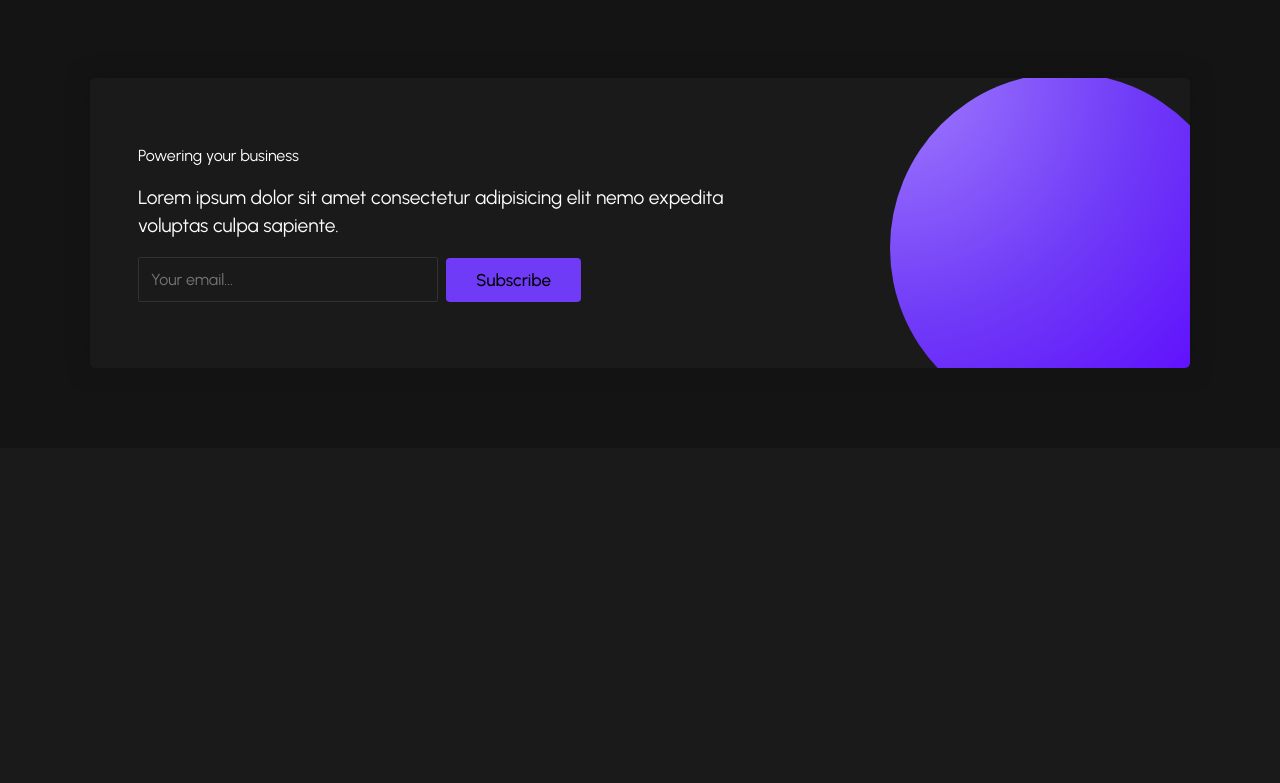
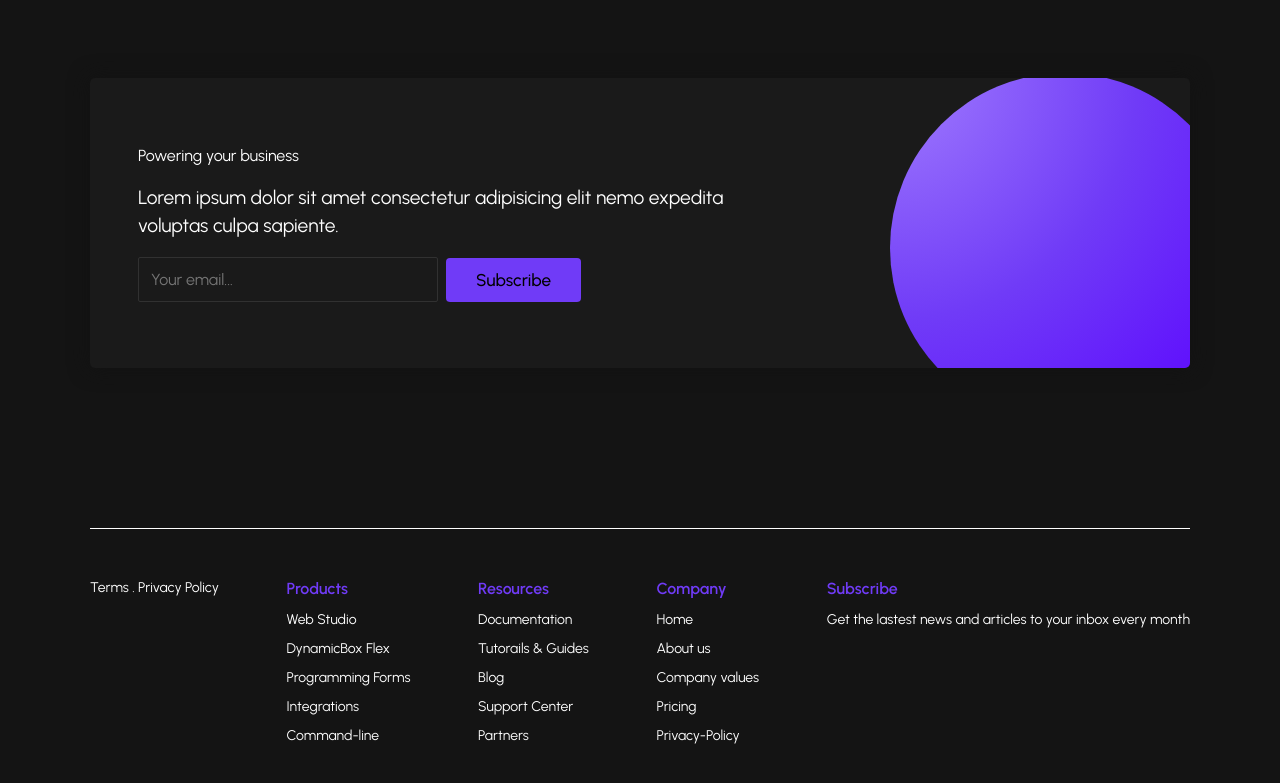
Before and after one commit to HammadAli132/Reactify-Mart, a React (Vite) app: page / in a window 1280 px wide. Shown: the part 2966-3749 px from the top of the page. Before the commit the page ends 3414 px from the top, so only its background shows below. Built offline with nearby package versions, Linux system fonts and the light colour scheme.

Commit message:
Partial footer completed

```diff
--- a/src/App.jsx
+++ b/src/App.jsx
@@ -1,11 +1,13 @@
 import { Outlet } from "react-router-dom"
 import Header from "./components/Header"
+import Footer from "./components/Footer"
 
 function App () {
   return (
     <>
       <Header />
       <main>{<Outlet />}</main>
+      <Footer />
     </>
   )
 }
--- /dev/null
+++ b/src/components/Footer.jsx
@@ -0,0 +1,42 @@
+export default function Footer() {
+    return (
+        <footer className="container">
+            <div className="max-width">
+                <div className="footer-border"></div>
+                <div className="footer-lists">
+                    <p>Terms . Privacy Policy</p>
+                    <ul className="footer-list" id="footer-basis-list">
+                        <li className="li-heading">Products </li>
+                        <li>Web Studio </li>
+                        <li>DynamicBox Flex </li>
+                        <li>Programming Forms </li>
+                        <li>Integrations </li>
+                        <li>Command-line </li>
+                    </ul>
+                    <ul className="footer-list">
+                        <li className="li-heading">Resources </li>
+                        <li>Documentation </li>
+                        <li>Tutorails & Guides </li>
+                        <li>Blog </li>
+                        <li>Support Center </li>
+                        <li>Partners </li>
+                    </ul>
+                    <ul className="footer-list">
+                        <li className="li-heading">Company </li>
+                        <li>Home </li>
+                        <li>About us </li>
+                        <li>Company values </li>
+                        <li>Pricing </li>
+                        <li>Privacy-Policy </li>
+                    </ul>
+                    <ul className="footer-list">
+                        <li className="li-heading">Subscribe </li>
+                        <li>Get the lastest news and articles to your inbox every month </li>
+                    </ul>
+                </div>
+                <div className="footer-border"></div>
+            </div>
+
+        </footer>
+    )
+}
--- a/src/index.css
+++ b/src/index.css
@@ -54,3 +54,44 @@ main {
   background-color: white;
   transform: translateY(-50%);
 }
+
+footer {
+  background-color: #141414;
+  padding: 5rem 0;
+}
+
+.footer-border {
+  height: 1px;
+  width: 100%;
+  background-color: white;
+}
+
+.footer-lists {
+  display: flex;
+  align-items: start;
+  justify-content: space-between;
+  margin: 3rem 0;
+}
+
+.footer-list {
+  display: flex;
+  flex-direction: column;
+  align-items: start;
+  gap: .5rem;
+}
+
+.footer-lists p,
+.footer-list li {
+  font-size: 14px;
+  font-weight: 400;
+}
+
+.footer-list .li-heading {
+  font-weight: 600;
+  font-size: 16px;
+  color: #703BF7;
+}
+
+#footer-basis-list {
+  flex-basis: 5;
+}
```
